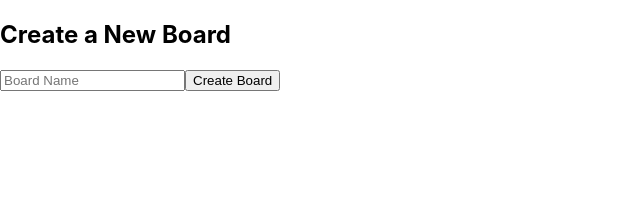
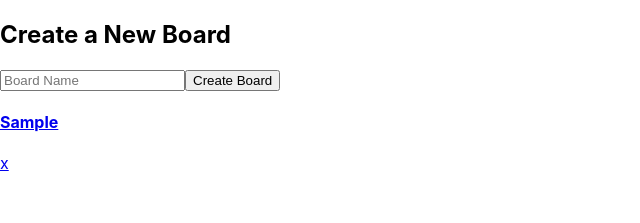
Before and after one commit to barunbasis37/UlabProjectApp, a React (Create React App) app: page / in a window 1280 px wide. Both pictures are taken after typing "Sample" into the empty fields and a click on the button "Create Board". Shown: the top 223 px of the page, without its empty margins (0-640 px from the left). Built offline with nearby package versions, Linux system fonts and the light colour scheme.

Commit message:
AddBoardRemoveActions

```diff
--- a/src/Components/BoardCreatingForm.jsx
+++ b/src/Components/BoardCreatingForm.jsx
@@ -2,25 +2,19 @@ import {useState, useContext} from 'react';
 import { BoardContext } from '../Contexts/Board';
 
 const BoardCreatingForm = () => {
-    const[boardTitle, setBoardTitle] = useState('');
+    const[boardTitle, setBoardTitle] = useState("");
     const {dispatchBoardActions} = useContext(BoardContext);
     const submitHandler = (e) => {
         e.preventDefault(); // Prevent the default form submission behavior
-        if (boardTitle.trim() === '') { // Check if the board title is empty
-            alert('Board title cannot be empty');
-            return;
-        }
-        dispatchBoardActions({
-            type: 'CREATE_BOARD',
-            payload: {
-                title: boardTitle,
-            }
-        });
-        setBoardTitle(''); // Clear the input field after submission
+        if (boardTitle.trim() === "") { // Check if the board title is empty
+            return alert('Board title cannot be empty');
+        };
+        dispatchBoardActions({ type: 'CREATE_BOARD', payload: boardTitle });
+        setBoardTitle(""); // Clear the input field after submission
     };
 
     return (
-        <div className='allign-center d-flex flex-column'>
+        <div className='allign-center m-top-md'>
         <form onSubmit={submitHandler} className="w-50">
             {/* Add your form fields here */}
             <h2>Create a New Board</h2>
--- a/src/Components/BoardItem.jsx
+++ b/src/Components/BoardItem.jsx
@@ -1,10 +1,28 @@
-const BoardItem = (board) => {
+import {useContext} from 'react';
+import {BoardContext} from '../Contexts/Board';
+import {ListContext} from '../Contexts/List';
+import { TaskContext } from './../Contexts/Task';
+
+const BoardItem = ({board}) => {
+
+const {dispatchBoardActions}= useContext(BoardContext);
+const {dispatchListActions} = useContext(ListContext);
+const {dispatchTaskActions} = useContext(TaskContext);
+const removehandeler = (e) => {
+    e.preventDefault();
+    e.stopPropagation();
+    dispatchBoardActions({type: 'REMOVE_BOARD', payload: board.id});
+    dispatchListActions({type: 'REMOVE_LISTS', payload: board.id});
+    dispatchTaskActions({type: 'REMOVE_TASKS', payload: board.id});
+};
+
+
     return (
         <div className='board-box d-flex flex-direction-column'>
             <div className='d-flex justify-content-between'>
                 <h4>{board.title}</h4>
-                <p>x</p>
-                </div>
+                <p onClick={removehandeler}>x</p>
+            </div>
         </div>
     );
 };
--- a/src/Components/BoardList.jsx
+++ b/src/Components/BoardList.jsx
@@ -1,17 +1,17 @@
 import {useContext} from 'react';
 import {BoardContext} from '../Contexts/Board';
 import {Link} from 'react-router-dom';
-import BoardItem from '../Components/BoardItem';
+import BoardItem from './BoardItem';
 const BoardList = () => {
     const {boards}=useContext(BoardContext);
     console.log(boards);
     return (
-        <div className='flex-wrap d-flex justify-content-round'>
-            {boards.map((board)=>{
-                <Link key={board.id} to={`/board/{boardId}`}>
+        <div className='flex-wrap d-flex m-top-md justify-content-around'>
+            {boards.map((board) => (
+                <Link key={board.id} to={`/boards/${board.id}`}>
                     <BoardItem board={board}/>
                 </Link>
-            })}
+            ))}
         </div>
     );
 };
--- a/src/Contexts/Board.jsx
+++ b/src/Contexts/Board.jsx
@@ -9,7 +9,7 @@ const BoardProvider=({children})=>{
         <BoardContext.Provider value={{boards, dispatchBoardActions}}>
             {children}
         </BoardContext.Provider>
-    )
+    );
 
 };
 
--- a/src/Contexts/List.jsx
+++ b/src/Contexts/List.jsx
@@ -1,5 +1,5 @@
 import { createContext, useReducer } from "react";
-import { listReducer } from './../reducers/list';
+import { listReducer } from "../reducers/list";
 
 export const ListContext=createContext();
 
@@ -11,8 +11,8 @@ const ListProvider=({children})=>{
         <ListContext.Provider value={{lists, dispatchListActions}}>
             {children}
         </ListContext.Provider>
-    )
+    );
 
-}
+};
 
 export default ListProvider;
--- a/src/reducers/board.js
+++ b/src/reducers/board.js
@@ -7,7 +7,7 @@
  */
 
 
-export const boardReducer=(boards=[],action)=>{
+export const boardReducer=(boards = [],action)=>{
     switch(action.type){
         case "CREATE_BOARD":{
             const newBoard= {
@@ -16,7 +16,7 @@ export const boardReducer=(boards=[],action)=>{
                 lists: [],
                 tasks: [],
             };
-            return [...boards, newBoard]
+            return [...boards, newBoard];
 
         }
         case "CHANGE_BOARD_NAME":{
@@ -32,25 +32,25 @@ export const boardReducer=(boards=[],action)=>{
         case "REMOVE_BOARD":{
             return boards.filter((item)=>item.id!== action.payload);
         }
-        case "ADD_LIST_TO_A_BOARD": {
+        case "ADD_LIST_ID_TO_A_BOARD": {
             const updateBoards= boards.map((item)=>{
                 if(item.id===action.payload.id){
                     return {...item,
                         lists: [...item.lists, action.payload.listId],
                     };
-
                 }
                 return item;
             });
             return updateBoards;
 
         }
-        case "REMOVE_LIST_FROM_BOARD":{
+        case "REMOVE_LIST_ID_FROM_A_BOARD":{
             const updateBoards= boards.map((item)=>{
                 if(item.id===action.payload.id){
                     return {
                         ...item,
-                        lists: item.lists.filter((listId)=> listId!==action.payload.listId,
+                        lists: item.lists.filter(
+                            (listId)=> listId !==action.payload.listId,
                     ),
 
                     };
@@ -60,7 +60,7 @@ export const boardReducer=(boards=[],action)=>{
             });
             return updateBoards;
         }
-        case "ADD_TASK_TO_A_BOARD": {
+        case "ADD_TASK_ID_TO_A_BOARD": {
             const updateBoards=boards.map((item)=>{
                 if(item.id===action.payload.id){
                     return{
@@ -75,15 +75,16 @@ export const boardReducer=(boards=[],action)=>{
             return updateBoards;
 
         }
-        case "REMOVE_TASK_FROM_BOARD":{
+        case "REMOVE_TASK_ID_FROM_A_BOARD":{
             const updateBoards=boards.map((item)=>{
                 if(item.id===action.payload.id){
                     return {
                         ...item,
-                        tasks: item.tasks.filter(taskId=>taskId!==action.payload.taskId,
+                        tasks: item.tasks.filter(
+                            (taskId)=>taskId!==action.payload.taskId,
 
                         ),
-                    }
+                    };
                 }
                 return item;
             });
```
